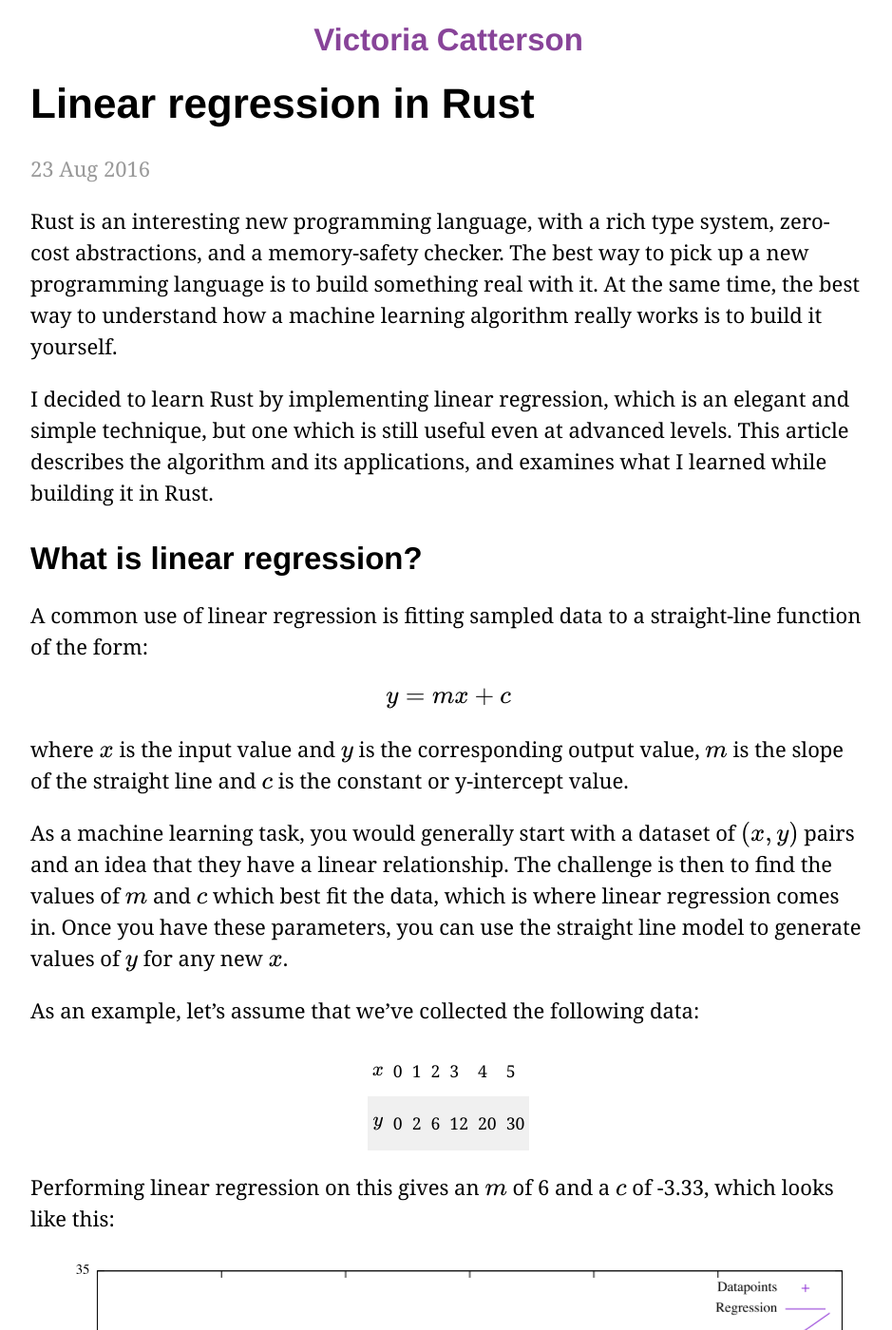
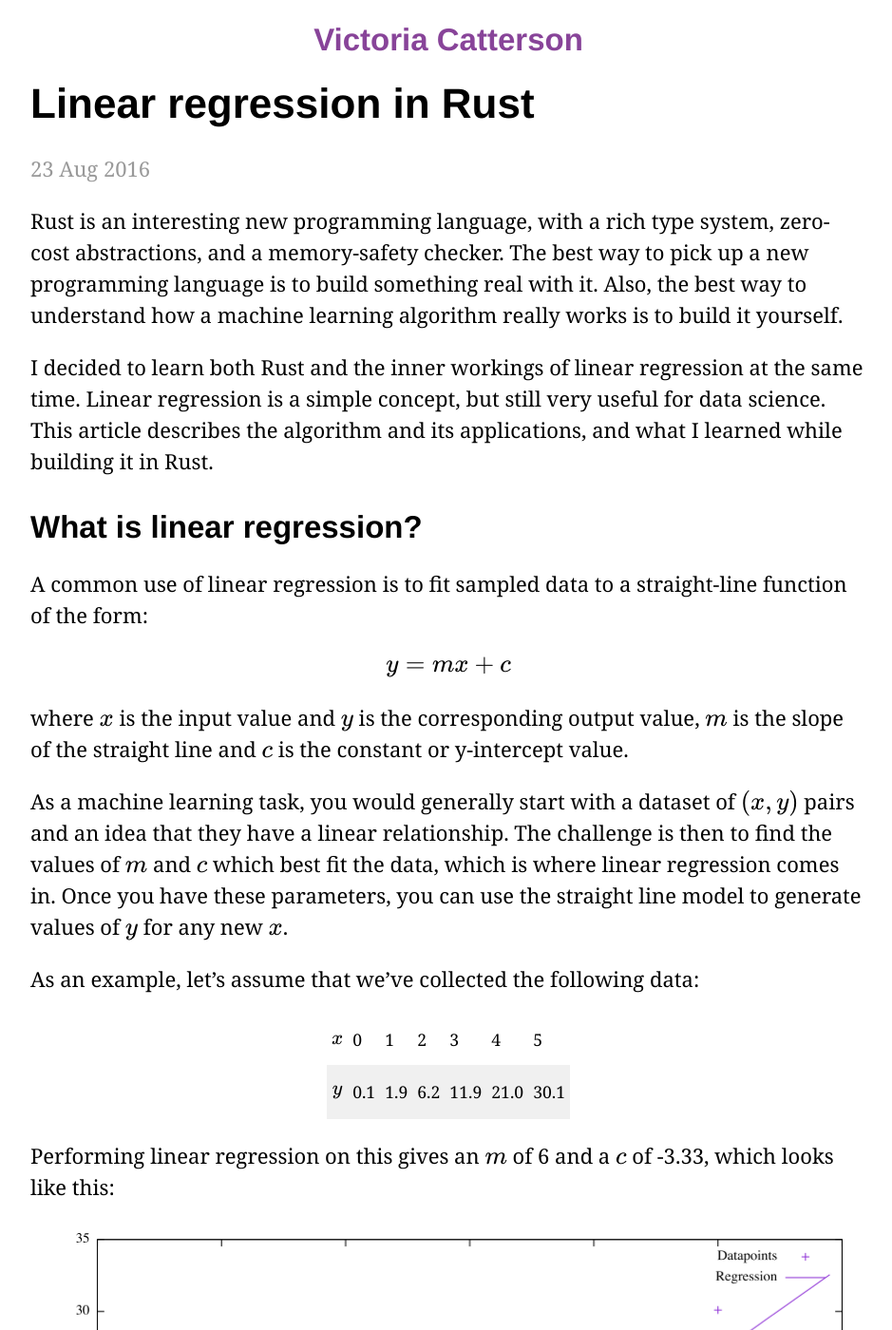
Before and after one commit to cowlet/cowlet.github.io, a Jekyll site: the page built from _posts/2016-08-23-linear-regression-in-rust.markdown, in a window 1280 px wide and 1400 px high. Shown: the whole window at 95% size, without its empty margins (168-1107 px from the left). Built offline with Jekyll 4.4.1, drawn with Linux system fonts in a browser that asks for light colours; formulas are drawn with MathJax 3; some of the changed text lies outside the part shown.

Commit message:
Edits for clarity to linear reg post

```diff
--- a/_posts/2016-08-23-linear-regression-in-rust.markdown
+++ b/_posts/2016-08-23-linear-regression-in-rust.markdown
@@ -4,13 +4,13 @@
 description:  "One of the most fundamental ML techniques, how does linear regression work?"
 ---
 
-Rust is an interesting new programming language, with a rich type system, zero-cost abstractions, and a memory-safety checker. The best way to pick up a new programming language is to build something real with it. At the same time, the best way to understand how a machine learning algorithm really works is to build it yourself.
+Rust is an interesting new programming language, with a rich type system, zero-cost abstractions, and a memory-safety checker. The best way to pick up a new programming language is to build something real with it. Also, the best way to understand how a machine learning algorithm really works is to build it yourself.
 
-I decided to learn Rust by implementing linear regression, which is an elegant and simple technique, but one which is still useful even at advanced levels. This article describes the algorithm and its applications, and examines what I learned while building it in Rust.
+I decided to learn both Rust and the inner workings of linear regression at the same time. Linear regression is a simple concept, but still very useful for data science. This article describes the algorithm and its applications, and what I learned while building it in Rust.
 
 ## What is linear regression?
 
-A common use of linear regression is fitting sampled data to a straight-line function of the form:
+A common use of linear regression is to fit sampled data to a straight-line function of the form:
 
 $$y = mx + c$$
 
@@ -34,12 +34,12 @@
 </tr>
 <tr>
 <td>$$y$$</td>
-<td>0</td>
-<td>2</td>
-<td>6</td>
-<td>12</td>
-<td>20</td>
-<td>30</td>
+<td>0.1</td>
+<td>1.9</td>
+<td>6.2</td>
+<td>11.9</td>
+<td>21.0</td>
+<td>30.1</td>
 </tr>
 </tbody>
 </table>
@@ -64,7 +64,7 @@
 $$\begin{eqnarray}y & = & m_2x^2 + m_1x + m_0 \\
 y & = & m_3x^3 + m_2x^2 + m_1x + m_0 \end{eqnarray}$$
 
-Hold up, how can *linear* regression fit a *non-linear* polynomial? Well, the dependent variable $$y$$ is linear with respect to each of the input variables (that is, the $$m_i$$ parameters scale each input linearly), and the model only cares about finding the $$m_i$$ parameters. The model doesn't know or care that the input variables have a non-linear relationship to each other.
+Hold up, how can *linear* regression fit a *non-linear* polynomial? Well, the technique considers the three input variables separately; that is, the dependent variable $$y$$ is linear with respect to each of $$x^2$$, $$x^1$$, and $$x^0$$. Each $$m_i$$ parameter scales its input linearly. The model only cares about finding the $$m_i$$ parameters, and doesn't know or care that the input variables have a non-linear relationship to each other.
 
 So what does a higher-order polynomial fit on our example data look like? If we perform the regression to a second order polynomial (a quadratic) we get the parameters $$m_0 = 0$$, $$m_1 = 1$$, $$m_2 = 1$$, which looks like this:
 
@@ -145,10 +145,14 @@
 - Performing the linear regression
 - Visualising the result
 
-These are explained in detail with code snippets below. The one short-cut I'll take for the computation is to use the [`la` library for representing matrices and performing the SVD decomposition][la]. The complete program for [linear regression in Rust can be found here][lines].
+These are explained in detail with code snippets below. If you want to see the whole thing up front, the complete program for [linear regression in Rust can be found here][lines].
+
+[lines]:  https://github.com/cowlet/lines
+
+The one short-cut I'll take is to use the [`la` library for representing matrices and performing the SVD decomposition][la]. This is because the `Matrix` type has helpful functions, and the calculations for the three SVD matrices are a bit tedious. If you are very keen, [please check the source for the SVD calculations here][svd-code].
 
 [la]:     https://github.com/xasmx/rust-la
-[lines]:  https://github.com/cowlet/lines
+[svd-code]: https://github.com/xasmx/rust-la/blob/master/src/decomp/svd.rs
 
 ### Reading data in Rust
 
@@ -252,6 +256,12 @@
 }
 {% endhighlight %}
 
+This looks scary at first glance, but it's really not so bad! This function does three things:
+
+- Creates a function `gen_row` which takes one parameter `x`, and returns a vector of values of $$x^i$$. `i` runs from 0 up to `order` inclusive, so this function will generate a row of the $$\mathbf{x}$$ matrix with the right number of columns for a given polynomial order.
+- For each value in `xs`, call the new function `gen_row` and concatenate together all the resulting values.
+- Reshape the concatenated values into a `Matrix` of appropriate dimensions.
+
 The final step is to calculate the $$\mathbf{\beta}$$ vector, as follows:
 
 {% highlight rust %}
@@ -261,7 +271,7 @@
 The corresponding `linear_regression` function does a few different things:
 
 - Use the `la` library to perform SVD, and extract the corresponding `u`, `s`, and `v` matrices,
-- The `s` matrix is returned with dimensions $$n \times r$$. Since $$r$$ and $$n$$ may be different values, cut the `s` matrix down to size ($$r \times r$$) and call it `s_hat`,
+- The `s` matrix is returned with dimensions $$n \times r$$, although all rows after row $$r$$ contain zeros. Cut the `s` matrix down to size ($$r \times r$$) and call it `s_hat`,
 - Calculate the vector of $$\hat{\alpha}$$ values and call it `alpha`,
 - Divide all values in `alpha` by the corresponding value in the diagonal matrix `s_hat`, and format the vector back into a `Matrix`,
 - Multiply all these values by the corresponding value in `v`.
@@ -309,7 +319,7 @@
 let max_x = data.get_columns(0).get_data().iter().fold(0.0f64, |pmax, x| x.max(pmax) ) + 1.0;
 {% endhighlight %}
 
-- Create a series of x values with regular steps of 0.1 between them:
+- Create a series of x values between 0 and `max_x` in steps of 0.1:
 
 {% highlight rust %}
 let mut x_steps = vec![];
@@ -347,3 +357,11 @@
 <figure>
 <img src="/assets/order3_a.png" alt="3rd order linear regression">
 </figure>
+
+## Final thoughts
+
+The goal of this was to learn some Rust and get a deeper understanding of linear regression at the same time. I feel I've succeeded with both of these, and I'm always happier using a technique on a dataset if I fully understand what it is doing. The [full program for linear regression in Rust can be found here][lines].
+
+Two of the things I really like about using Rust are the explicit typing, and explicit mutability. From the first, I know that if my program runs, every function is accepting and returning exactly the type of variable that I intended it to. From the second, I know that I'm only making changes to variables I have intentionally marked as `mut`. While these features don't eliminate bugs entirely, I can be a lot more certain that I haven't accidentally switched variable names, and I'm performing operations on the data I think I am.
+
+In total, these features help me to be more confident that a running program is a correct program. While a test suite can build confidence that certain inputs are handled correctly, tests plus the type system and memory checking give confidence that the program will work as intended for all inputs.
```
Also changed, not shown: other parts of _posts/2016-08-23-linear-regression-in-rust.markdown (+4 -4 lines), assets/order1.png, assets/order2.png.
